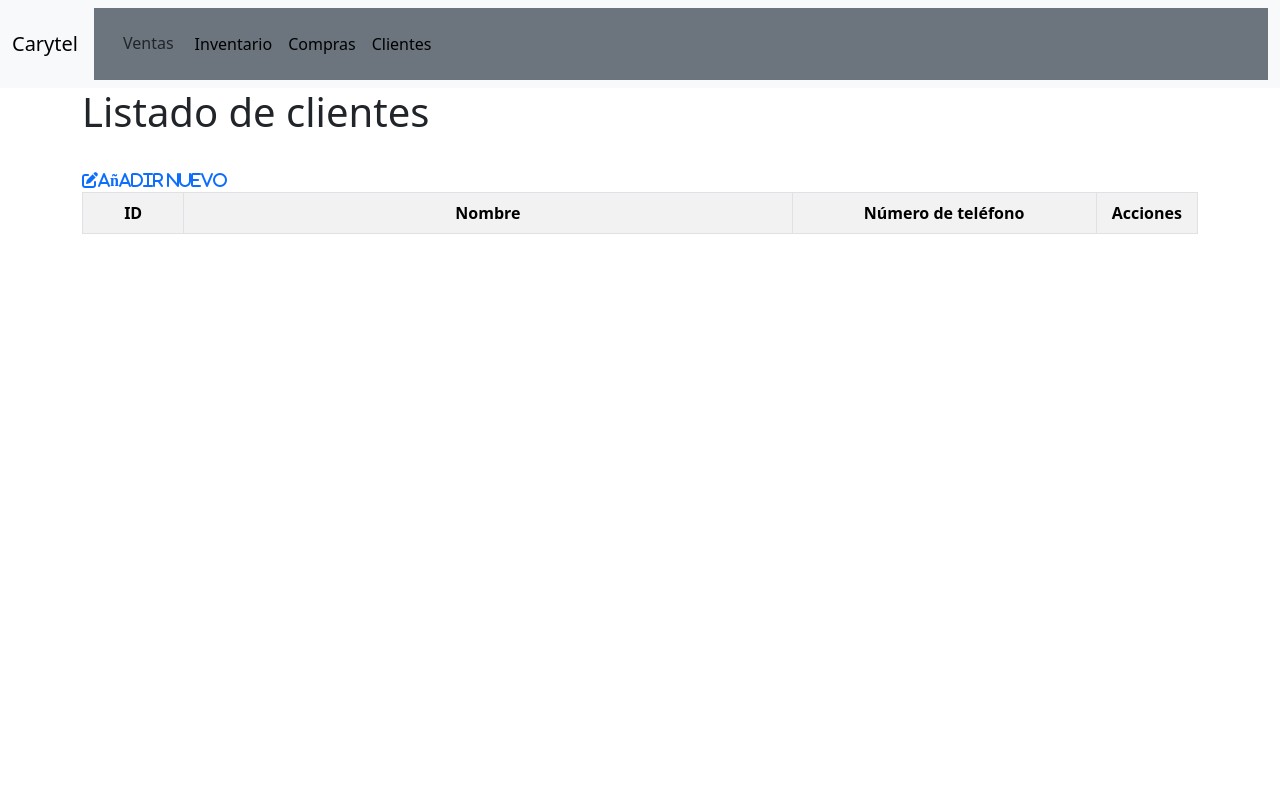
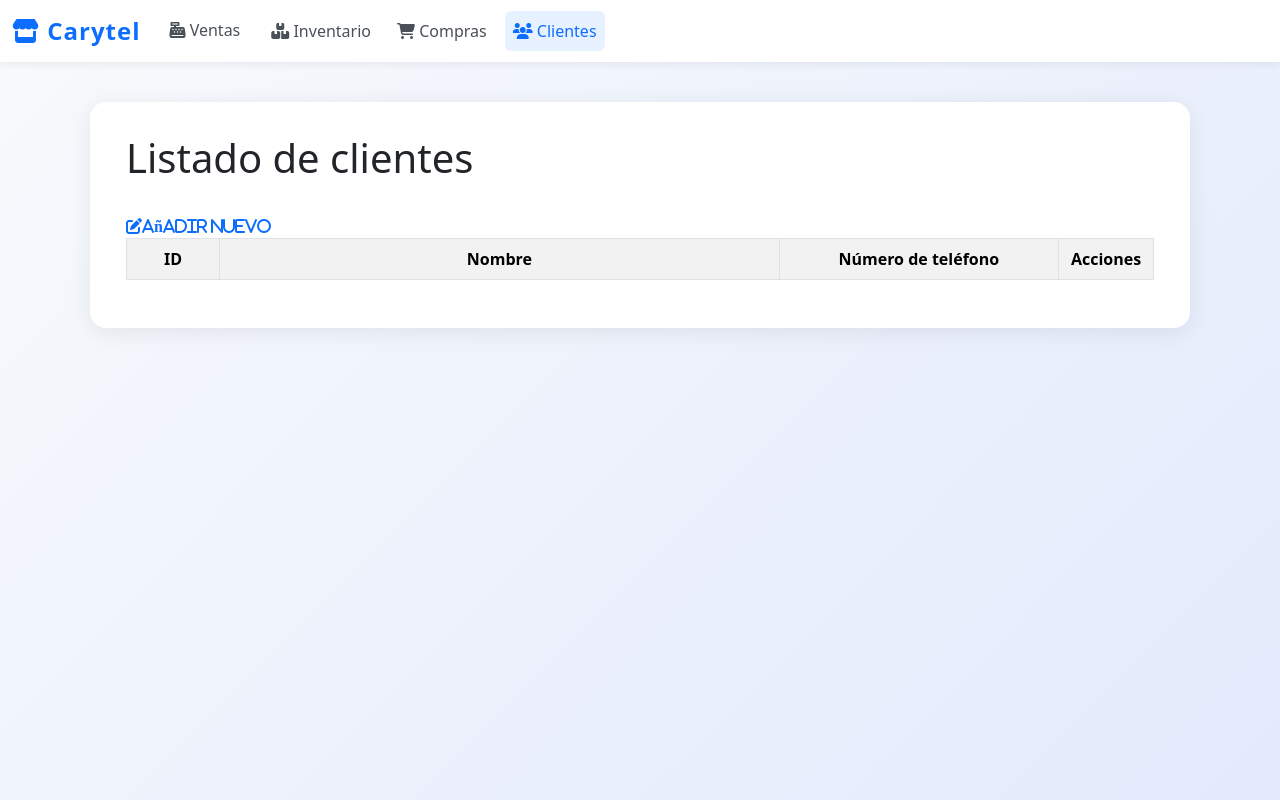
Before and after one commit to estradachacon/telmaerp, a CodeIgniter 4 app: the page made by app/Views/clientes/index.php in a window 1280 px wide. Run offline with PHP 8.4 and a stand-in for CodeIgniter, Linux system fonts and the light colour scheme; the template is opened without the code that fills it: most values are stand-ins (such as "Sample title", 1, 10 or a date in 2020); lists and menus that the app fills with data are empty; some libraries are stand-ins or nearby versions.

Commit message:
mejora de vistas 1.0

```diff
--- a/app/Views/Layouts/mainbody.php
+++ b/app/Views/Layouts/mainbody.php
@@ -10,7 +10,58 @@
     <!-- Font Awesome 6 -->
     <link rel="stylesheet" href="https://cdnjs.cloudflare.com/ajax/libs/font-awesome/6.5.2/css/all.min.css">
     <style>
-        /* Mejoras para pantallas pequeñas */
+        body {
+            background: linear-gradient(135deg, #f8fafc 0%, #e2eafc 100%);
+            min-height: 100vh;
+        }
+
+        .navbar {
+            box-shadow: 0 2px 8px rgba(0, 0, 0, 0.07);
+            background: #fff !important;
+        }
+
+        .navbar-brand {
+            font-weight: bold;
+            font-size: 1.5rem;
+            color: #0d6efd !important;
+            letter-spacing: 1px;
+        }
+
+        .navbar-nav .nav-link,
+        .navbar-nav .btn {
+            color: #495057 !important;
+            font-weight: 500;
+            margin-right: 10px;
+            transition: color 0.2s;
+        }
+
+        .navbar-nav .nav-link.active,
+        .navbar-nav .btn.active,
+        .navbar-nav .nav-link:hover,
+        .navbar-nav .btn:hover {
+            color: #0d6efd !important;
+            background: #e7f1ff;
+            border-radius: 6px;
+        }
+
+        .navbar-toggler {
+            border: none;
+        }
+
+        .navbar-toggler-icon {
+            background-color: #0d6efd;
+            border-radius: 3px;
+        }
+
+        .content-wrapper {
+            max-width: 1100px;
+            margin: 40px auto 0 auto;
+            background: #fff;
+            border-radius: 16px;
+            box-shadow: 0 4px 24px rgba(0, 0, 0, 0.08);
+            padding: 32px 24px;
+        }
+
         @media (max-width: 576px) {
             .navbar-brand {
                 font-size: 1.2rem;
@@ -23,6 +74,11 @@
             .navbar-nav {
                 text-align: center;
             }
+
+            .content-wrapper {
+                padding: 16px 8px;
+                margin-top: 16px;
+            }
         }
     </style>
     <title><?= $title ?></title>
@@ -30,34 +86,47 @@
 
 <body>
     <?= view('partials/_session') ?> <!-- Contenido Toast -->
-    <div class="navbar navbar-expand-lg bg-light">
+    <nav class="navbar navbar-expand-lg">
         <div class="container-fluid">
-            <a class="navbar-brand" href="#">Carytel</a>
+            <a class="navbar-brand" href="#"><i class="fa-solid fa-store"></i> Carytel</a>
             <button class="navbar-toggler" type="button" data-bs-toggle="collapse" data-bs-target="#navbarNav"
                 aria-controls="navbarNav" aria-expanded="false" aria-label="Toggle navigation">
                 <span class="navbar-toggler-icon"></span>
             </button>
-            <div class="collapse navbar-collapse text-bg-secondary p-3 bg-secondary" id="navbarNav">
+            <div class="collapse navbar-collapse" id="navbarNav">
                 <ul class="navbar-nav me-auto mb-2 mb-lg-0">
-                    <li class="nav-item"> <a class="btn" aria-current="page"
-                            href="/">Ventas</a> </li>
                     <li class="nav-item">
-                        <a class="nav-link active" aria-current="page" href="/inventario">Inventario</a>
+                        <a class="btn <?= ($_SERVER['REQUEST_URI'] == '/') ? 'active' : '' ?>" href="/">
+                            <i class="fa-solid fa-cash-register"></i> Ventas
+                        </a>
                     </li>
                     <li class="nav-item">
-                        <a class="nav-link active" aria-current="page" href="/compras">Compras</a>
+                        <a class="nav-link <?= (strpos($_SERVER['REQUEST_URI'], 'inventario') !== false) ? 'active' : '' ?>"
+                            href="/inventario">
+                            <i class="fa-solid fa-boxes-stacked"></i> Inventario
+                        </a>
                     </li>
                     <li class="nav-item">
-                        <a class="nav-link active" aria-current="page" href="/clientes">Clientes</a>
+                        <a class="nav-link <?= (strpos($_SERVER['REQUEST_URI'], 'compras') !== false) ? 'active' : '' ?>"
+                            href="/compras">
+                            <i class="fa-solid fa-cart-shopping"></i> Compras
+                        </a>
                     </li>
-                    <!--                     <li class="nav-item justify-content-md-end">
-                        <a class="nav-link" href="/logout">Cerrar sesión</a>
-                    </li> -->
+                    <li class="nav-item">
+                        <a class="nav-link <?= (strpos($_SERVER['REQUEST_URI'], 'clientes') !== false) ? 'active' : '' ?>"
+                            href="/clientes">
+                            <i class="fa-solid fa-users"></i> Clientes
+                        </a>
+                    </li>
                 </ul>
+                <!-- Puedes agregar aquí el botón de logout si lo necesitas -->
+                <!-- <a class="btn btn-outline-danger" href="/logout"><i class="fa-solid fa-right-from-bracket"></i> Cerrar sesión</a> -->
             </div>
         </div>
+    </nav>
+    <div class="content-wrapper">
+        <?= $this->renderSection('content') ?>
     </div>
-    <?= $this->renderSection('content') ?>
 </body>
 
 </html>
```
